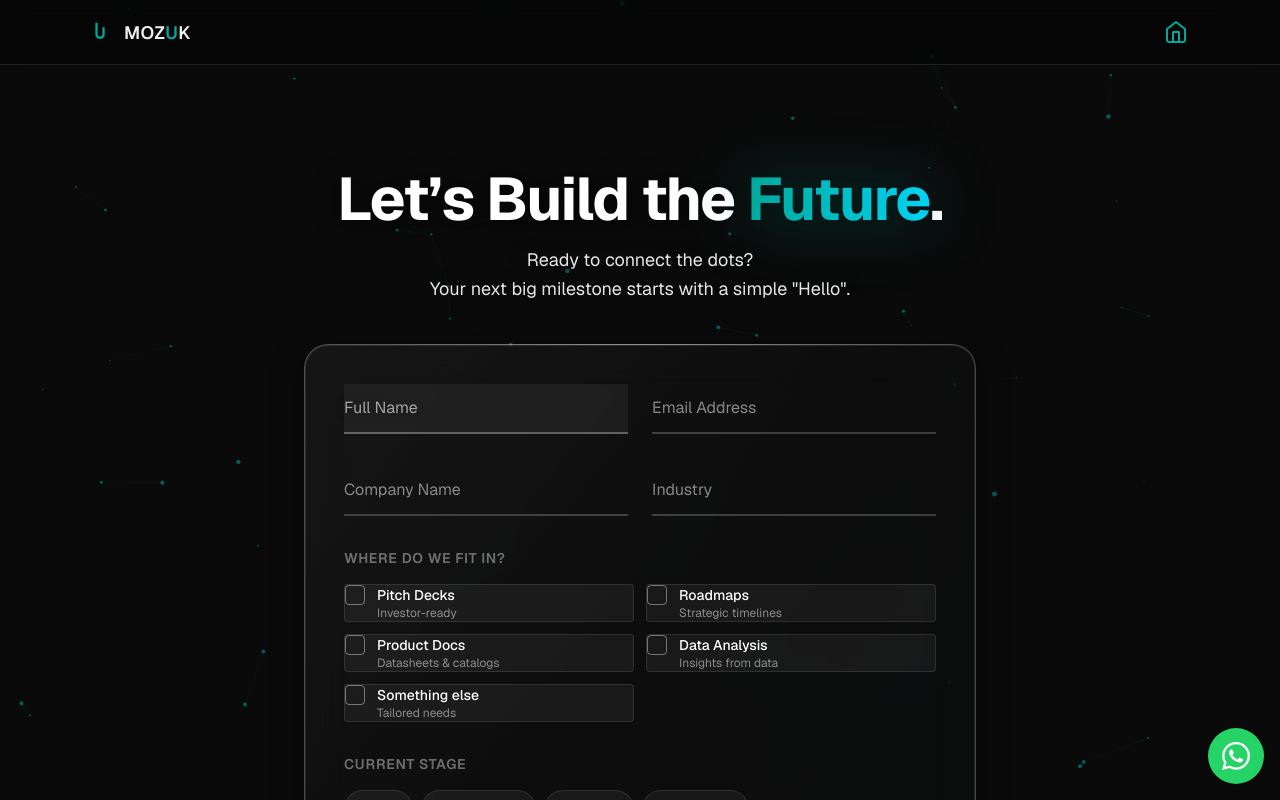
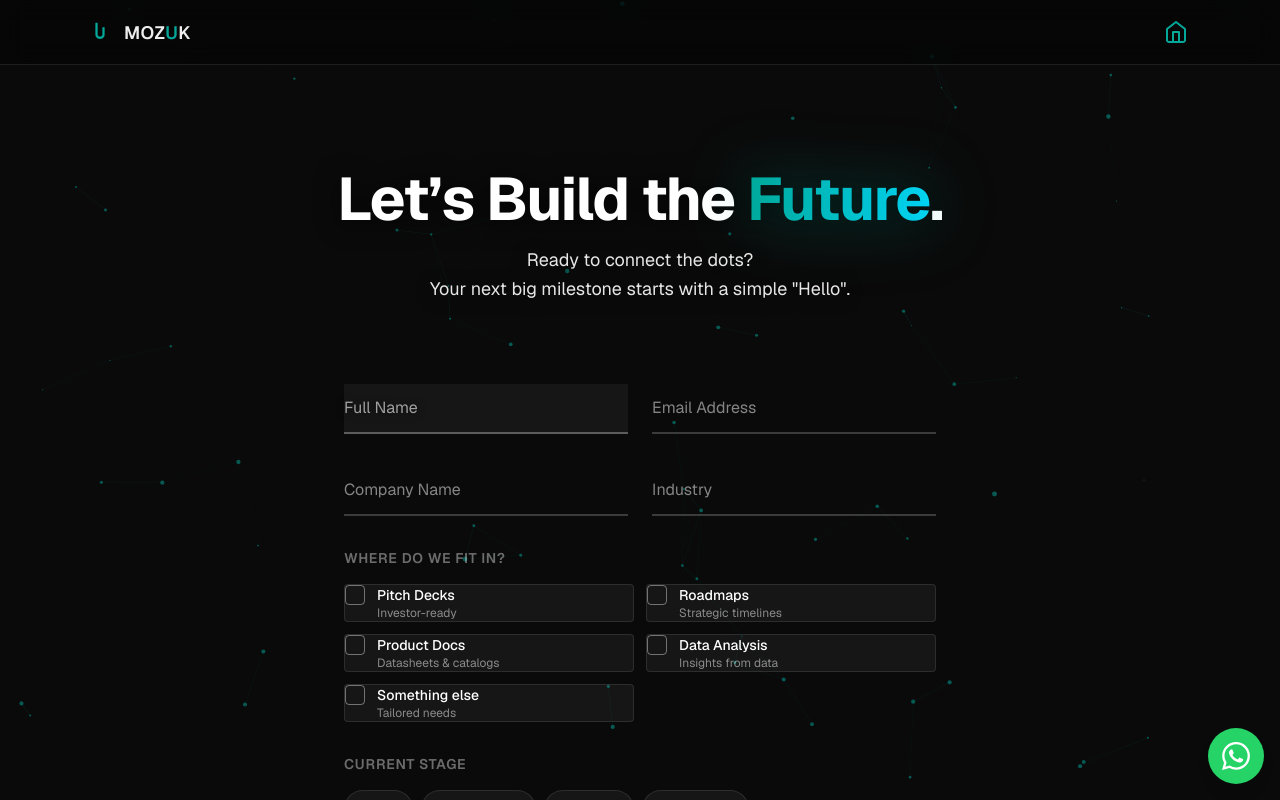
Before and after one commit to Drakhtar359/mozuk-site, a Next.js app in the folder apps/web/: page /mozuk-form in a window 1280 px wide. Shown: the top 800 px of the page. Built offline with nearby package versions, Linux system fonts and the light colour scheme.

Commit message:
feat: apply minimalist borderless style to contact form

```diff
--- a/apps/web/src/app/mozuk-form/page.tsx
+++ b/apps/web/src/app/mozuk-form/page.tsx
@@ -43,21 +43,8 @@ export default function MozukForm() {
           </p>
         </div>
 
-        {/* Advanced Liquid Glass Form - Ultra Transparent */}
-        <div className="group relative rounded-3xl overflow-hidden shadow-[0_8px_32px_rgba(0,0,0,0.4),0_0_0_1px_rgba(255,255,255,0.1)_inset]">
-          {/* Multi-layer glass background - ultra transparent with smooth gradients */}
-          <div className="absolute inset-0 bg-gradient-to-br from-white/[0.03] via-white/[0.015] via-white/[0.01] to-transparent"></div>
-          <div className="absolute inset-0 bg-gradient-to-tl from-[var(--brand)]/[0.02] via-transparent via-transparent to-transparent"></div>
-          <div className="absolute inset-0 backdrop-blur-xl backdrop-saturate-150"></div>
-
-          {/* Border gradient */}
-          <div className="absolute inset-0 rounded-3xl border border-white/20 shadow-[0_0_0_1px_rgba(255,255,255,0.1)_inset]"></div>
-
-          {/* Top highlight */}
-          <div className="absolute inset-x-0 top-0 h-px bg-gradient-to-r from-transparent via-white/40 to-transparent"></div>
-
-          {/* Subtle shimmer effect */}
-          <div className="absolute inset-0 bg-gradient-to-br from-white/5 via-transparent to-transparent opacity-50"></div>
+        {/* Minimalist Form Container */}
+        <div className="relative rounded-3xl overflow-hidden">
           {sent ? (
             <div className="relative z-10 flex flex-col items-center justify-center py-24 px-8 text-center animate-fade-in">
               <div className="w-20 h-20 rounded-full bg-[var(--brand)]/20 flex items-center justify-center mb-6 border-2 border-[var(--brand)]/50 shadow-[0_0_30px_rgba(4,168,154,0.3)]">
```
